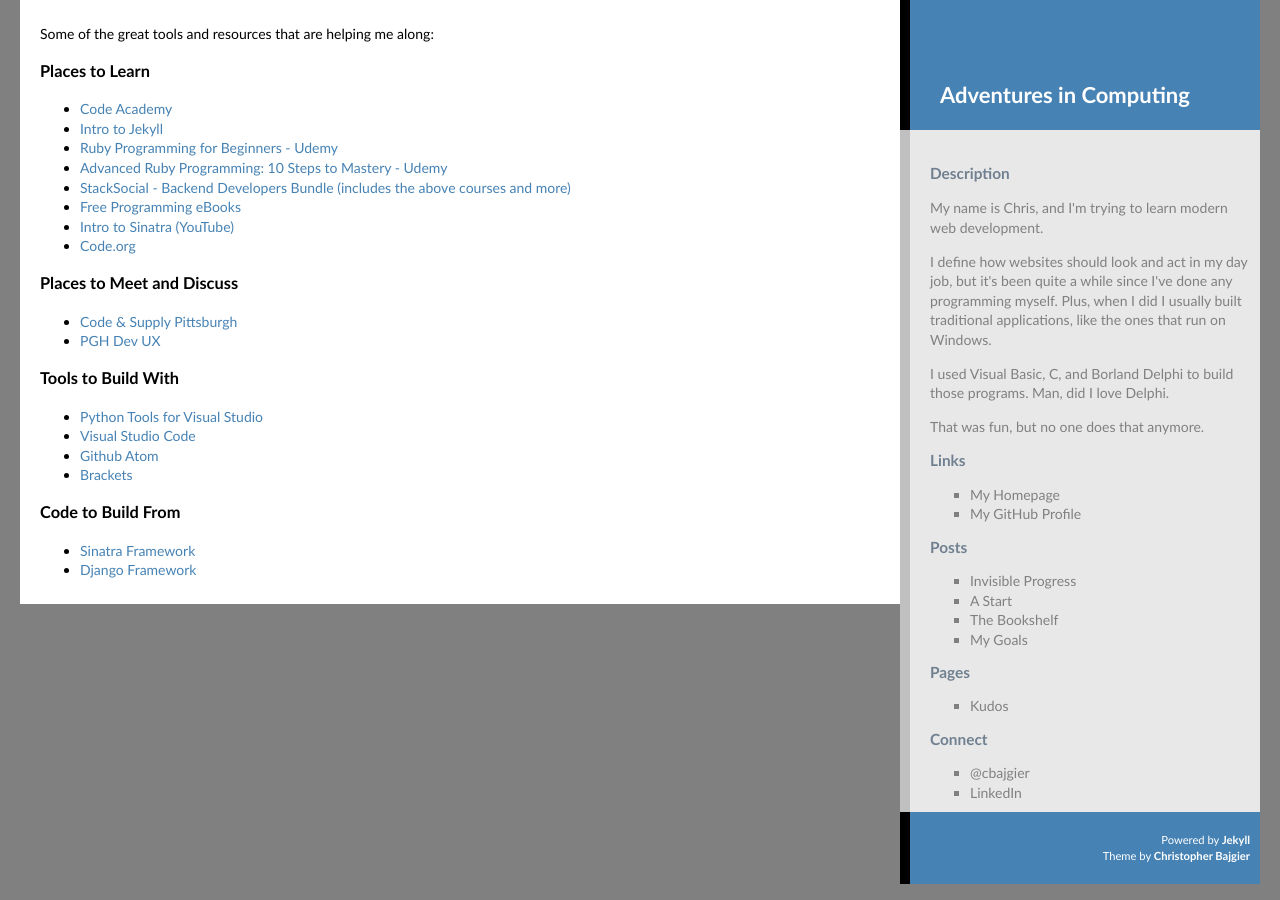
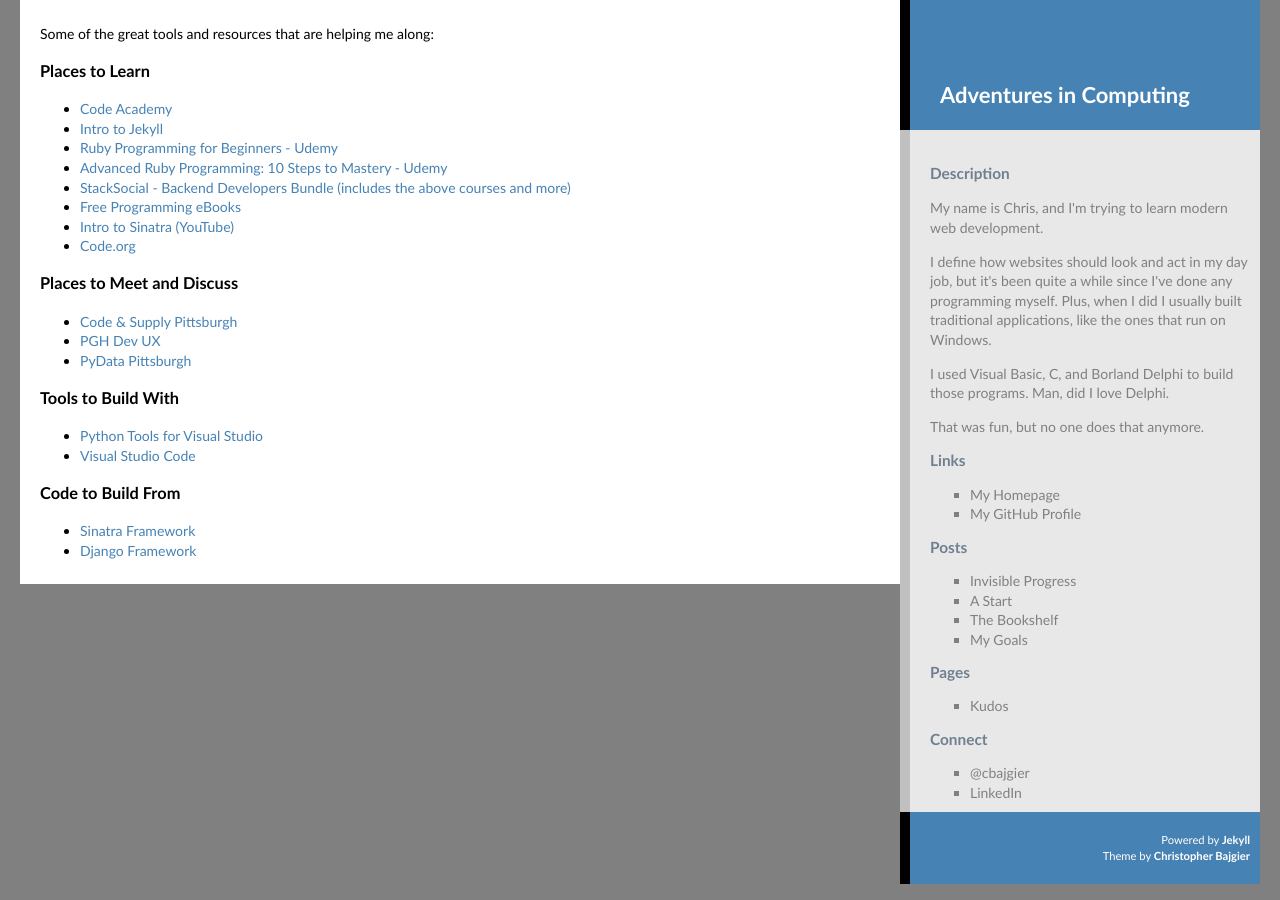
Before and after one commit to cbajgier/cbajgier.github.io, a Jekyll site: the page built from kudos.html, in a window 1280 px wide. Built offline with Jekyll 4.4.1, drawn with Linux system fonts in a browser that asks for light colours; nearby versions of some CDN libraries.

Commit message:
Link updates, testing out git support in VS Code

```diff
--- a/kudos.html
+++ b/kudos.html
@@ -22,13 +22,12 @@
     <ul>
         <li><a href="http://www.codeandsupply.co">Code &amp; Supply Pittsburgh</a></li>
         <li><a href="http://www.meetup.com/PGH-DEV-UX/">PGH Dev UX</a></li>
+        <li><a href="https://www.meetup.com/pydata-pittsburgh/">PyData Pittsburgh</a></li>
     </ul>
     <h3>Tools to Build With</h3>
     <ul>
         <li><a href="https://www.visualstudio.com/en-us/features/python-vs.aspx">Python Tools for Visual Studio</a></li>
         <li><a href="https://code.visualstudio.com">Visual Studio Code</a></li>
-        <li><a href="https://atom.io">Github Atom</a></li>
-        <li><a href="http://brackets.io">Brackets</a></li>
     </ul>
     <h3>Code to Build From</h3>
     <ul>
```
